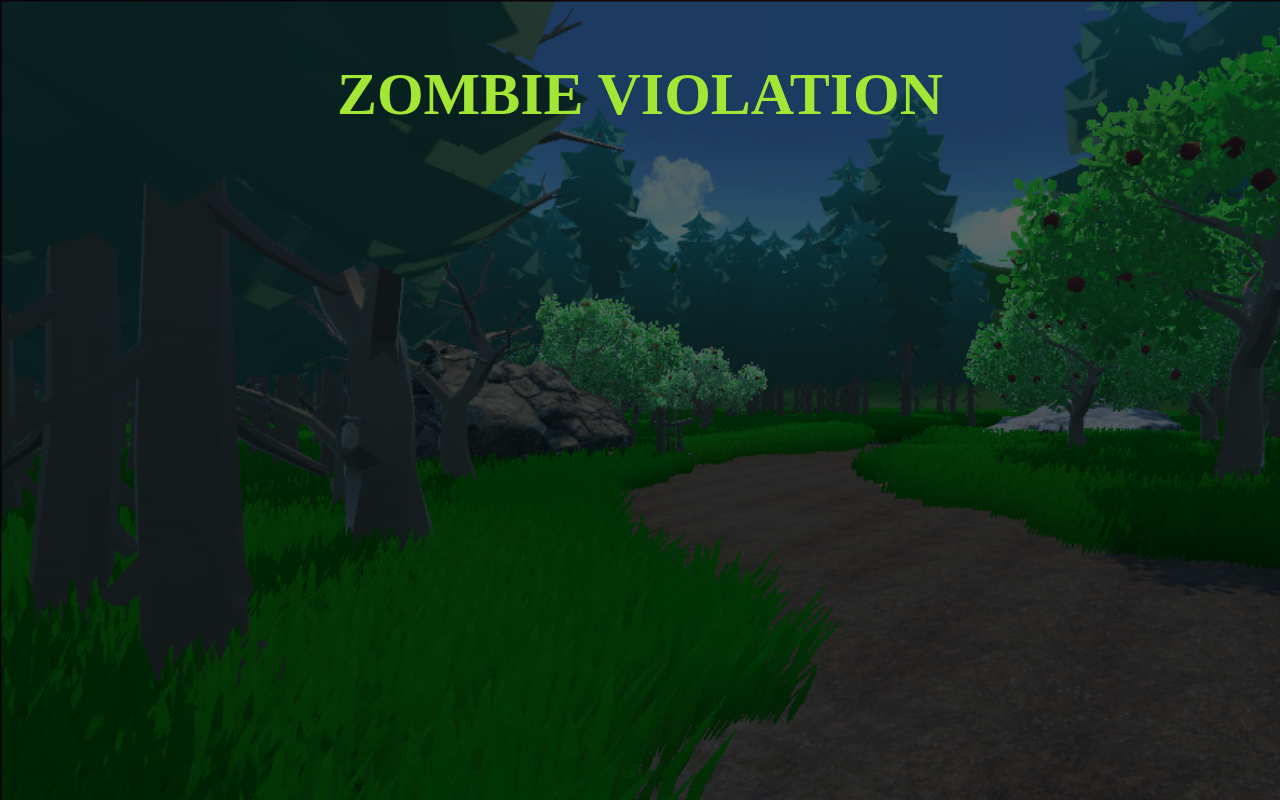
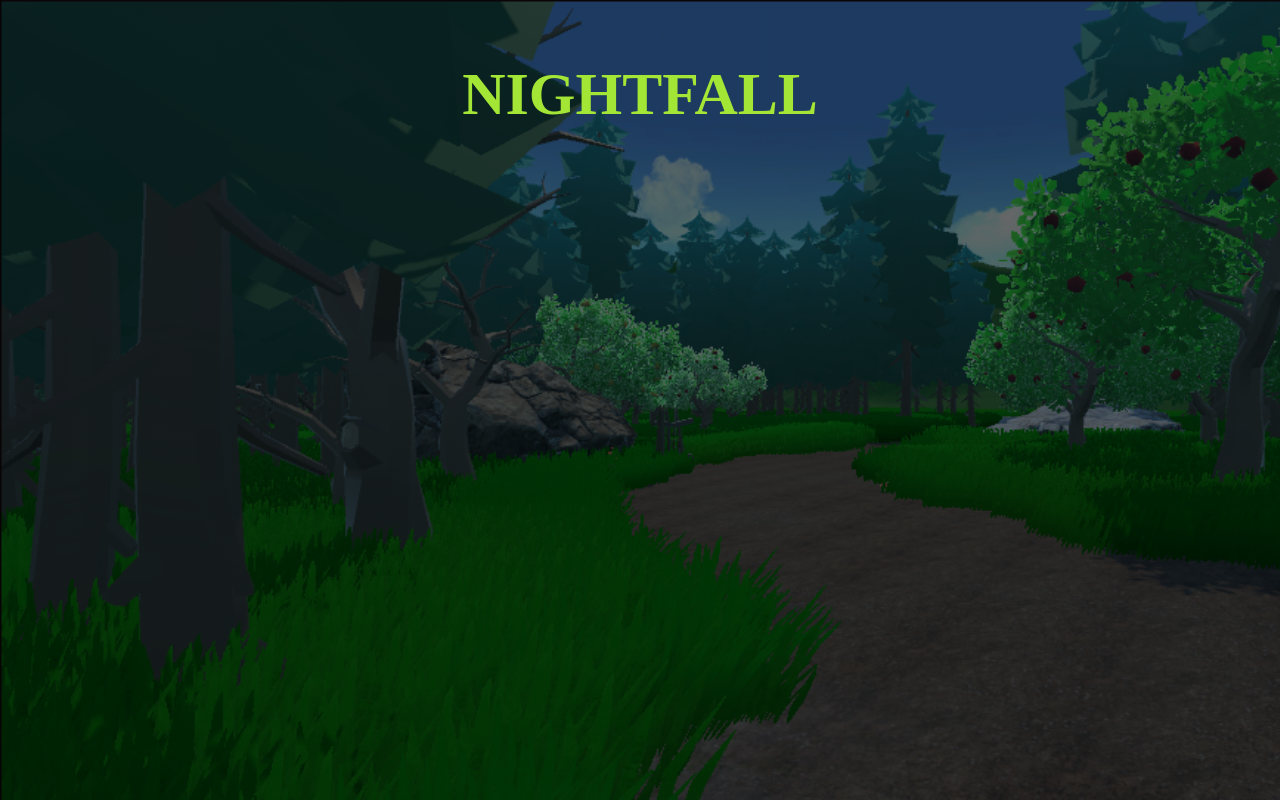
Before and after one commit to Eduuxx/Projekti-P23-AM, a React (Create React App) app in the folder nettisivu/: page / in a window 1280 px wide. Built offline with nearby package versions, Linux system fonts and the light colour scheme.

Commit message:
Add the name of the game to the website

```diff
--- a/nettisivu/public/index.html
+++ b/nettisivu/public/index.html
@@ -21,7 +21,7 @@
       work correctly both with client-side routing and a non-root public URL.
       Learn how to configure a non-root public URL by running `npm run build`.
     -->
-    <title>Zombies</title>
+    <title>Nightfall</title>
   </head>
   <body>
     <noscript>You need to enable JavaScript to run this app.</noscript>
--- a/nettisivu/src/App.js
+++ b/nettisivu/src/App.js
@@ -12,7 +12,7 @@ function App() {
       }}
     >
       <div className="w-full text-lime-400 font-bold text-6xl text-center mt-16">
-        ZOMBIE VIOLATION
+        NIGHTFALL
       </div>
     </div>
   );
```
Also changed, not shown: nettisivu/public/manifest.json.
